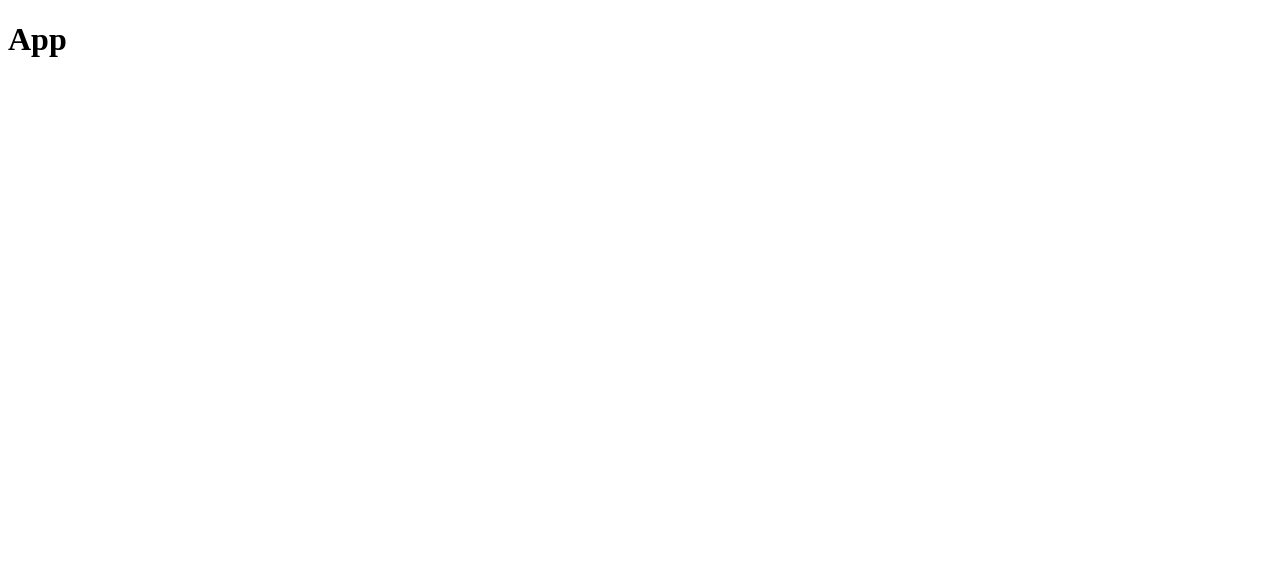
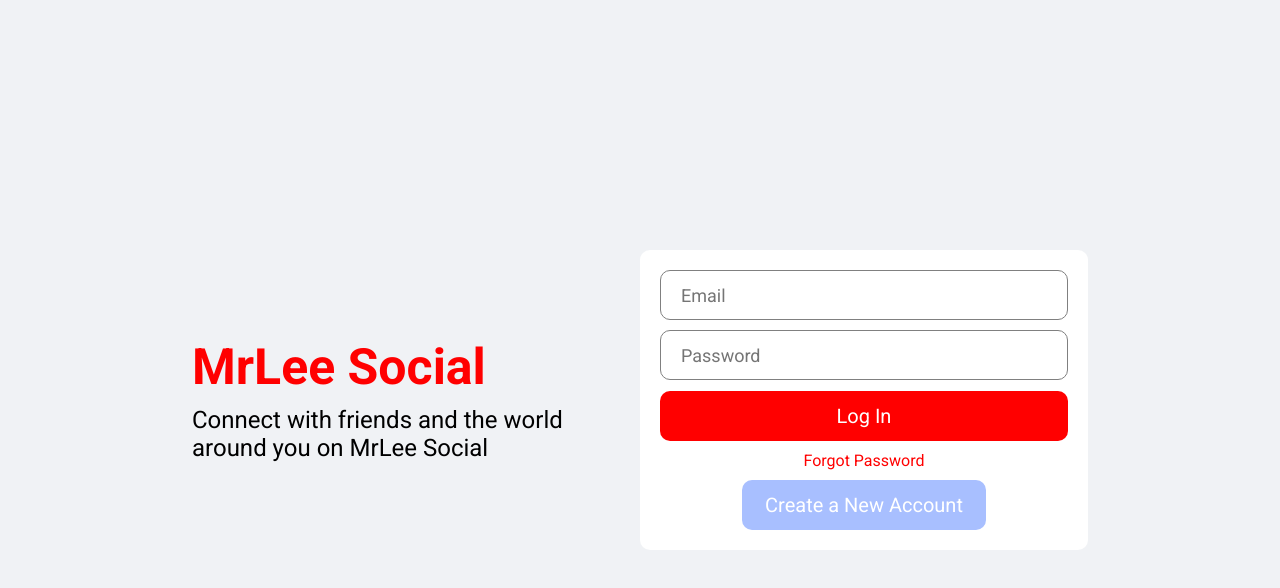
Before and after one commit to BVBFD/AcademiaVer2.0, a React (Create React App) app in the folder client/: page /login in a window 1280 px wide. Shown: the top 588 px of the page. Built offline with nearby package versions, Linux system fonts and the light colour scheme.

Commit message:
Code Login page

```diff
--- a/client/public/index.html
+++ b/client/public/index.html
@@ -2,42 +2,21 @@
 <html lang="en">
   <head>
     <meta charset="utf-8" />
-    <link rel="icon" href="%PUBLIC_URL%/favicon.ico" />
+    <link rel="icon" href="%PUBLIC_URL%/Logo-big.png" />
     <meta name="viewport" content="width=device-width, initial-scale=1" />
     <meta name="theme-color" content="#000000" />
-    <meta
-      name="description"
-      content="Web site created using create-react-app"
+    <meta name="description" content="This is Portfolio Social Media" />
+    <link rel="apple-touch-icon" href="%PUBLIC_URL%/Logo-big.png" />
+    <link rel="preconnect" href="https://fonts.googleapis.com" />
+    <link rel="preconnect" href="https://fonts.gstatic.com" crossorigin />
+    <link
+      href="https://fonts.googleapis.com/css2?family=Roboto:ital,wght@0,100;0,300;0,400;0,700;1,500&display=swap"
+      rel="stylesheet"
     />
-    <link rel="apple-touch-icon" href="%PUBLIC_URL%/logo192.png" />
-    <!--
-      manifest.json provides metadata used when your web app is installed on a
-      user's mobile device or desktop. See https://developers.google.com/web/fundamentals/web-app-manifest/
-    -->
-    <link rel="manifest" href="%PUBLIC_URL%/manifest.json" />
-    <!--
-      Notice the use of %PUBLIC_URL% in the tags above.
-      It will be replaced with the URL of the `public` folder during the build.
-      Only files inside the `public` folder can be referenced from the HTML.
-
-      Unlike "/favicon.ico" or "favicon.ico", "%PUBLIC_URL%/favicon.ico" will
-      work correctly both with client-side routing and a non-root public URL.
-      Learn how to configure a non-root public URL by running `npm run build`.
-    -->
-    <title>React App</title>
+    <title>Mr.Lee Social-Media</title>
   </head>
   <body>
     <noscript>You need to enable JavaScript to run this app.</noscript>
     <div id="root"></div>
-    <!--
-      This HTML file is a template.
-      If you open it directly in the browser, you will see an empty page.
-
-      You can add webfonts, meta tags, or analytics to this file.
-      The build step will place the bundled scripts into the <body> tag.
-
-      To begin the development, run `npm start` or `yarn start`.
-      To create a production bundle, use `npm run build` or `yarn build`.
-    -->
   </body>
 </html>
--- a/client/src/App.js
+++ b/client/src/App.js
@@ -1,11 +1,19 @@
 import React from 'react';
+import { Route, Routes } from 'react-router-dom';
 import './App.css';
+import Home from './pages/Home/Home.jsx';
+import Login from './pages/Login/Login.jsx';
+import Profile from './pages/Profile/Profile.jsx';
+import SignUp from './pages/SignUp/SignUp.jsx';
 
 const App = (props) => {
   return (
-    <div>
-      <h1>App</h1>
-    </div>
+    <Routes>
+      <Route path='/' element={<Home />} />
+      <Route path='/login' element={<Login />} />
+      <Route path='/signup' element={<SignUp />} />
+      <Route path='/profile/:username' element={<Profile />} />
+    </Routes>
   );
 };
 
--- a/client/src/index.css
+++ b/client/src/index.css
@@ -0,0 +1,7 @@
+* {
+  padding: 0;
+  margin: 0;
+  box-sizing: border-box;
+  transition: all 0.2s linear;
+  font-family: 'Roboto', sans-serif;
+}
--- a/client/src/index.js
+++ b/client/src/index.js
@@ -2,10 +2,13 @@ import React from 'react';
 import ReactDOM from 'react-dom';
 import './index.css';
 import App from './App';
+import { BrowserRouter } from 'react-router-dom';
 
 ReactDOM.render(
   <React.StrictMode>
-    <App />
+    <BrowserRouter>
+      <App />
+    </BrowserRouter>
   </React.StrictMode>,
   document.getElementById('root')
 );
--- /dev/null
+++ b/client/src/pages/Home/Home.jsx
@@ -0,0 +1,11 @@
+import React from 'react';
+
+const Home = (props) => {
+  return (
+    <div>
+      <span>Home</span>
+    </div>
+  );
+};
+
+export default Home;
--- /dev/null
+++ b/client/src/pages/Login/Login.jsx
@@ -0,0 +1,41 @@
+import React from 'react';
+import styles from './Login.module.css';
+
+const Login = (props) => {
+  return (
+    <div className={styles.login}>
+      <div className={styles.loginWrapper}>
+        <div className={styles.loginLeft}>
+          <h3 className={styles.loginLogo}>MrLee Social</h3>
+          <span className={styles.loginDesc}>
+            Connect with friends and the world around you on MrLee Social
+          </span>
+        </div>
+        <div className={styles.loginRight}>
+          <form className={styles.loginBox}>
+            <input
+              type='email'
+              placeholder='Email'
+              required
+              className={styles.loginInput}
+            />
+            <input
+              type='password'
+              placeholder='Password'
+              required
+              minLength='6'
+              className={styles.loginInput}
+            />
+            <button className={styles.loginButton}>Log In</button>
+            <span className={styles.loginForgot}>Forgot Password</span>
+            <button className={styles.loginRegisterButton}>
+              Create a New Account
+            </button>
+          </form>
+        </div>
+      </div>
+    </div>
+  );
+};
+
+export default Login;
--- /dev/null
+++ b/client/src/pages/Login/Login.module.css
@@ -0,0 +1,92 @@
+.login {
+  width: 100vw;
+  height: 100vh;
+  background-color: #f0f2f5;
+  display: flex;
+  align-items: center;
+  justify-content: center;
+}
+
+.loginWrapper {
+  width: 70%;
+  height: 70%;
+  display: flex;
+}
+
+.loginLeft,
+.loginRight {
+  flex: 1;
+  display: flex;
+  flex-direction: column;
+  justify-content: center;
+}
+
+.loginLogo {
+  font-size: 50px;
+  font-weight: 800;
+  color: red;
+  margin-bottom: 10px;
+}
+
+.loginDesc {
+  font-size: 24px;
+}
+
+.loginBox {
+  height: 300px;
+  padding: 20px;
+  background-color: white;
+  border-radius: 10px;
+  display: flex;
+  flex-direction: column;
+  justify-content: space-between;
+}
+
+.loginInput {
+  height: 50px;
+  border-radius: 10px;
+  border: 1px solid gray;
+  font-size: 18px;
+  padding-left: 20px;
+}
+
+.loginInput:focus {
+  outline: none;
+}
+
+.loginButton {
+  height: 50px;
+  border-radius: 10px;
+  border: none;
+  background-color: red;
+  color: white;
+  font-size: 20px;
+  font-weight: 500;
+  cursor: pointer;
+}
+
+.loginButton:focus {
+  outline: none;
+}
+
+.loginButton:disabled {
+  cursor: not-allowed;
+}
+
+.loginForgot {
+  text-align: center;
+  color: red;
+}
+
+.loginRegisterButton {
+  width: 60%;
+  align-self: center;
+  height: 50px;
+  border-radius: 10px;
+  border: none;
+  background-color: #a8bfff;
+  color: white;
+  font-size: 20px;
+  font-weight: 500;
+  cursor: pointer;
+}
--- /dev/null
+++ b/client/src/pages/Profile/Profile.jsx
@@ -0,0 +1,12 @@
+import React from 'react';
+import styles from './Profile.module.css';
+
+const Profile = (props) => {
+  return (
+    <div>
+      <span>Profile</span>
+    </div>
+  );
+};
+
+export default Profile;
--- /dev/null
+++ b/client/src/pages/SignUp/SignUp.jsx
@@ -0,0 +1,12 @@
+import React from 'react';
+import styles from './SignUp.module.css';
+
+const SignUp = (props) => {
+  return (
+    <div>
+      <span>SignUp</span>
+    </div>
+  );
+};
+
+export default SignUp;
```
Also changed, not shown: client/public/Logo-big.png (added), client/src/pages/Home/Home.module.css (added), client/src/pages/Profile/Profile.module.css (added), client/src/pages/SignUp/SignUp.module.css (added).
